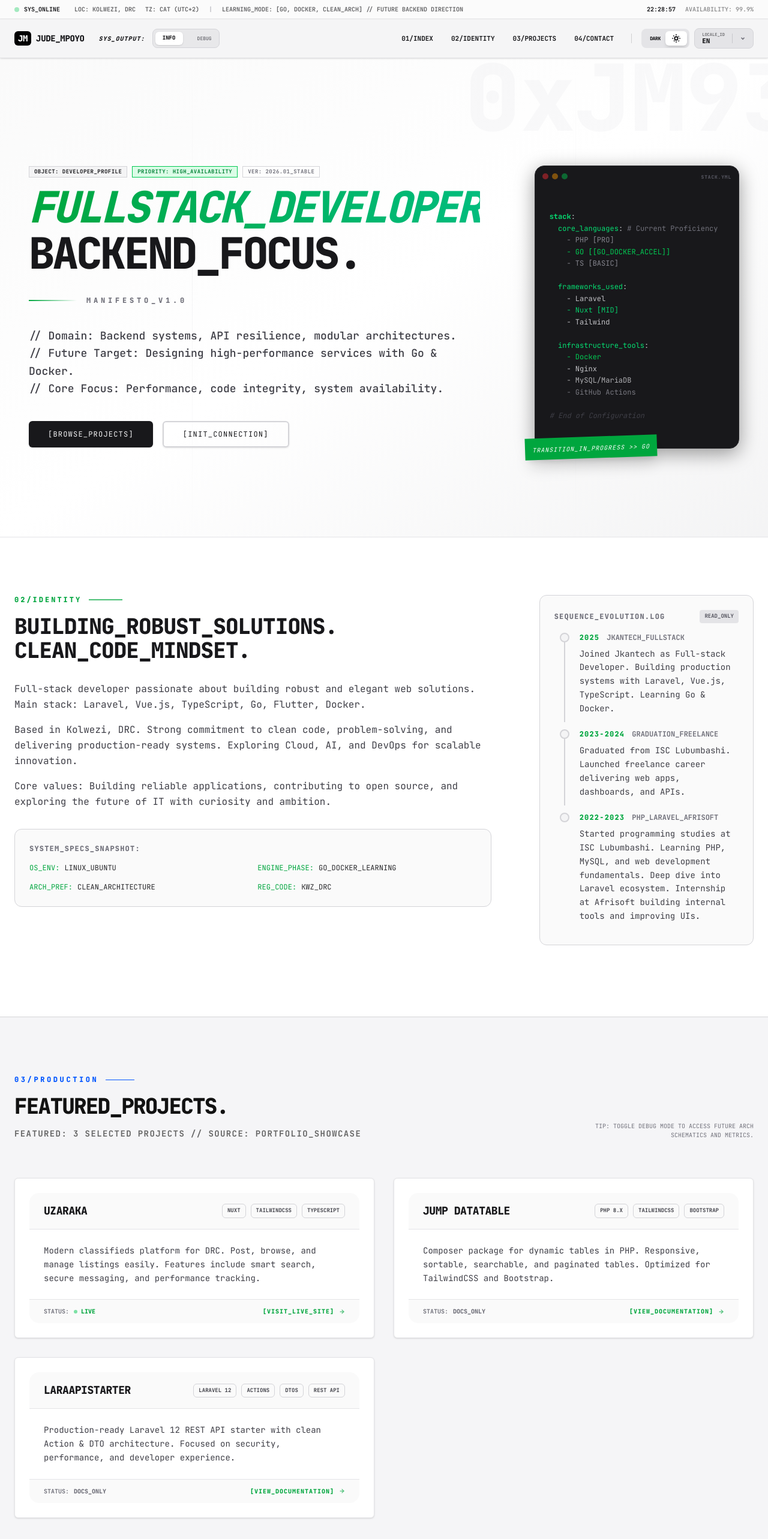
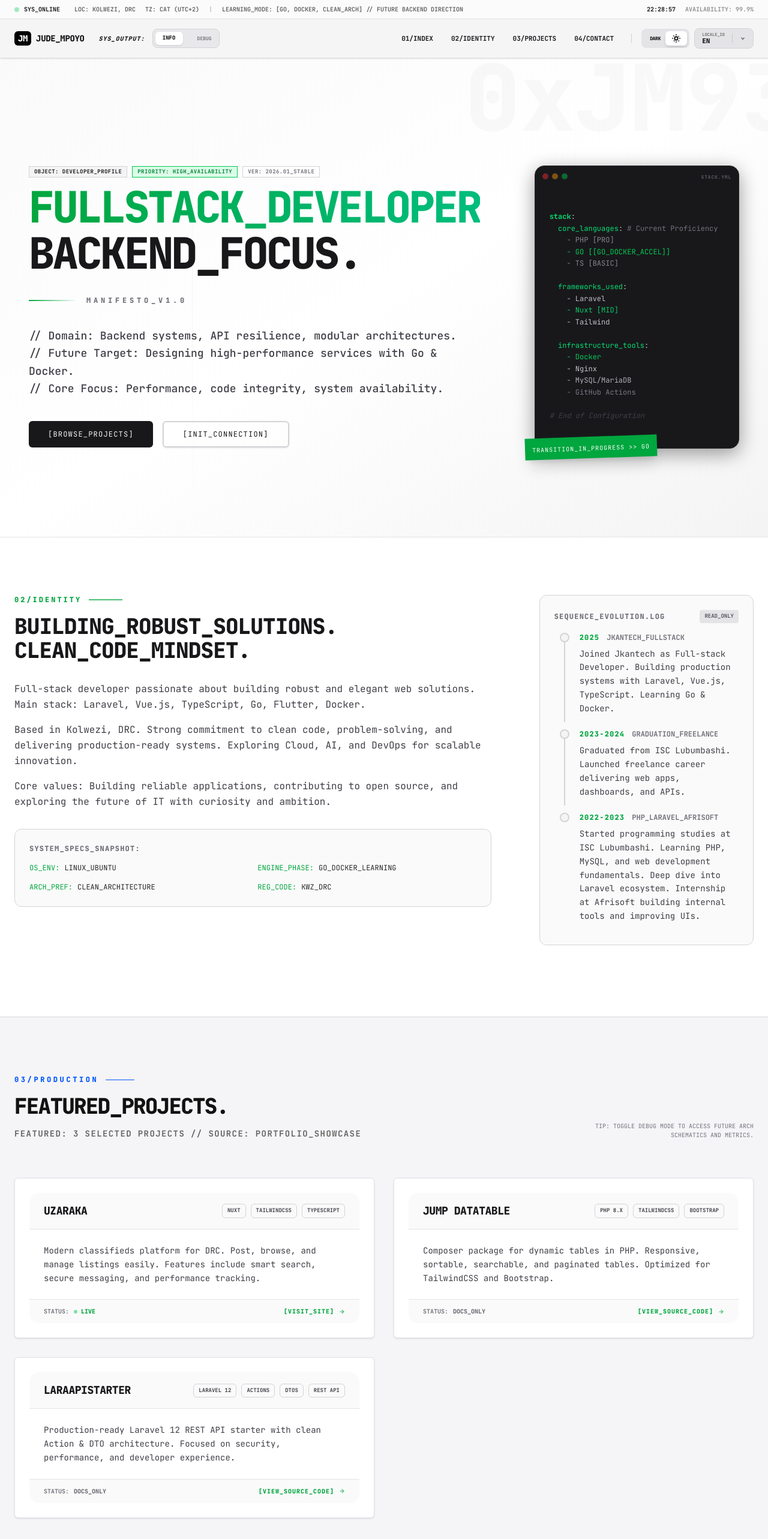
Before and after one commit to judempoyo/judempoyov3, a Nuxt app: page / in a window 1280 px wide. Shown: the top 2566 px of the page at 60% size. Built offline with nearby package versions, Linux system fonts and the light colour scheme.

Commit message:
fix : remove italic in hero section and rename ct_docs translationschange

```diff
--- a/app/pages/index.vue
+++ b/app/pages/index.vue
@@ -13,13 +13,21 @@ useHead({
     },
     // OpenGraph tags
     { property: "og:title", content: "Jude Mpoyo | Full-stack Developer" },
-    { property: "og:description", content: "Full-stack developer passionate about building robust web solutions. Laravel, Vue.js, TypeScript, Go, Flutter, Docker." },
+    {
+      property: "og:description",
+      content:
+        "Full-stack developer passionate about building robust web solutions. Laravel, Vue.js, TypeScript, Go, Flutter, Docker.",
+    },
     { property: "og:image", content: "/og-image.png" },
     { property: "og:type", content: "website" },
     // Twitter Card tags
     { name: "twitter:card", content: "summary_large_image" },
     { name: "twitter:title", content: "Jude Mpoyo | Full-stack Developer" },
-    { name: "twitter:description", content: "Full-stack developer passionate about building robust web solutions. Laravel, Vue.js, TypeScript, Go, Flutter, Docker." },
+    {
+      name: "twitter:description",
+      content:
+        "Full-stack developer passionate about building robust web solutions. Laravel, Vue.js, TypeScript, Go, Flutter, Docker.",
+    },
     { name: "twitter:image", content: "/og-image.png" },
   ],
 });
@@ -27,58 +35,72 @@ useHead({
 <template>
   <div class="font-mono">
     <section
-      class="relative min-h-screen pt-6 sm:pt-24 pb-16 px-6 border-b border-zinc-200 dark:border-zinc-800 overflow-hidden bg-gradient-to-br from-zinc-50 via-white to-zinc-100 dark:from-zinc-900 dark:via-zinc-900 dark:to-black shadow-xl sm:justify-center place-content-center" >
+      class="relative min-h-screen pt-6 sm:pt-24 pb-16 px-6 border-b border-zinc-200 dark:border-zinc-800 overflow-hidden bg-linear-to-br from-zinc-50 via-white to-zinc-100 dark:from-zinc-900 dark:via-zinc-900 dark:to-black shadow-xl sm:justify-center place-content-center"
+    >
       <div
-        class="absolute -top-12 -right-12 text-[12vw] font-black text-zinc-200 dark:text-zinc-800 opacity-20 select-none pointer-events-none">
+        class="absolute -top-12 -right-12 text-[12vw] font-black text-zinc-200 dark:text-zinc-800 opacity-20 select-none pointer-events-none"
+      >
         0xJM93
       </div>
 
       <div class="absolute inset-0 pointer-events-none opacity-10">
         <div
-          class="absolute top-0 left-1/4 w-px h-full bg-gradient-to-b from-transparent via-zinc-400 dark:via-zinc-600 to-transparent">
-        </div>
+          class="absolute top-0 left-1/4 w-px h-full bg-linear-to-b from-transparent via-zinc-400 dark:via-zinc-600 to-transparent"
+        ></div>
         <div
-          class="absolute top-0 right-1/4 w-px h-full bg-gradient-to-b from-transparent via-zinc-400 dark:via-zinc-600 to-transparent">
-        </div>
+          class="absolute top-0 right-1/4 w-px h-full bg-linear-to-b from-transparent via-zinc-400 dark:via-zinc-600 to-transparent"
+        ></div>
       </div>
 
-      <div class="container mx-auto max-w-[1400px] px-4 sm:px-6">
-        <div class="grid grid-cols-1 lg:grid-cols-12 gap-4 lg:gap-20 items-start lg:items-center">
+      <div class="container mx-auto max-w-350 px-4 sm:px-6">
+        <div
+          class="grid grid-cols-1 lg:grid-cols-12 gap-4 lg:gap-20 items-start lg:items-center"
+        >
           <div class="lg:col-span-8 space-y-4 lg:space-y-6 relative z-10">
             <div class="flex flex-wrap gap-2 mb-4">
               <span
-                class="px-2 py-0.5 border border-zinc-300 dark:border-zinc-700 bg-zinc-100 dark:bg-zinc-950 text-zinc-900 dark:text-zinc-100 text-[9px] font-bold uppercase tracking-wider">
+                class="px-2 py-0.5 border border-zinc-300 dark:border-zinc-700 bg-zinc-100 dark:bg-zinc-950 text-zinc-900 dark:text-zinc-100 text-[9px] font-bold uppercase tracking-wider"
+              >
                 Object: Developer_Profile
               </span>
               <span
-                class="px-2 py-0.5 border border-green-500 bg-green-100 dark:bg-green-800 text-green-700 dark:text-green-300 text-[9px] font-bold uppercase tracking-wider">
+                class="px-2 py-0.5 border border-green-500 bg-green-100 dark:bg-green-800 text-green-700 dark:text-green-300 text-[9px] font-bold uppercase tracking-wider"
+              >
                 Priority: High_Availability
               </span>
               <span
-                class="px-2 py-0.5 border border-zinc-300 bg-transparent text-zinc-500 dark:text-zinc-400 text-[9px] font-bold uppercase tracking-wider">
+                class="px-2 py-0.5 border border-zinc-300 bg-transparent text-zinc-500 dark:text-zinc-400 text-[9px] font-bold uppercase tracking-wider"
+              >
                 Ver: 2026.01_STABLE
               </span>
             </div>
 
             <div class="space-y-6">
               <h1
-                class="text-2xl sm:text-[2.5rem] md:text-5xl lg:text-6xl xl:text-7xl font-black tracking-tighter uppercase leading-[0.95] text-zinc-900 dark:text-zinc-100">
+                class="text-2xl sm:text-[2.5rem] md:text-5xl lg:text-6xl xl:text-7xl font-black tracking-tighter uppercase leading-[0.95] text-zinc-900 dark:text-zinc-100"
+              >
                 <span
-                  class="inline-block bg-gradient-to-r from-green-600 to-emerald-500 dark:from-green-400 dark:to-emerald-300 bg-clip-text text-transparent italic">{{
-                    t("hero.role_primary") }}</span>
+                  class="inline-block bg-linear-to-r from-green-600 to-emerald-500 dark:from-green-400 dark:to-emerald-300 bg-clip-text text-transparent"
+                  >{{ t("hero.role_primary") }}</span
+                >
                 <span class="block mt-2"> {{ t("hero.role_secondary") }}. </span>
               </h1>
               <div class="flex items-center gap-4 py-3">
-                <div class="h-0.5 w-20 bg-gradient-to-r from-green-600 to-transparent dark:from-green-400"></div>
-                <span class="text-xs font-black uppercase tracking-[0.4em] text-zinc-500 dark:text-zinc-400">
+                <div
+                  class="h-0.5 w-20 bg-linear-to-r from-green-600 to-transparent dark:from-green-400"
+                ></div>
+                <span
+                  class="text-xs font-black uppercase tracking-[0.4em] text-zinc-500 dark:text-zinc-400"
+                >
                   {{ t("hero.manifesto_ver") }}
                 </span>
               </div>
             </div>
 
-
             <div class="space-y-4">
-              <p class="text-sm md:text-base lg:text-lg leading-relaxed font-medium text-zinc-700 dark:text-zinc-300">
+              <p
+                class="text-sm md:text-base lg:text-lg leading-relaxed font-medium text-zinc-700 dark:text-zinc-300"
+              >
                 {{ t("hero.description_1") }} <br />
                 {{ t("hero.description_2", { target: "Go & Docker" }) }} <br />
                 {{ t("hero.description_3") }}
@@ -86,13 +108,17 @@ useHead({
             </div>
 
             <div class="flex flex-col sm:flex-row gap-4 pt-4">
-              <NuxtLink :to="localePath('/') + '#projects'"
-                class="inline-flex items-center justify-center h-11 px-8 min-w-[160px] bg-zinc-900 dark:bg-zinc-100 text-zinc-100 dark:text-zinc-900 text-xs uppercase tracking-widest rounded-md shadow-sm transform transition-all duration-200 ease-out hover:bg-green-600 hover:text-white dark:hover:text-white hover:scale-[1.03] active:scale-[0.97] focus:outline-none focus:ring-2 focus:ring-green-500 focus:ring-offset-2 dark:focus:ring-offset-zinc-900">
+              <NuxtLink
+                :to="localePath('/') + '#projects'"
+                class="inline-flex items-center justify-center h-11 px-8 min-w-40 bg-zinc-900 dark:bg-zinc-100 text-zinc-100 dark:text-zinc-900 text-xs uppercase tracking-widest rounded-md shadow-sm transform transition-all duration-200 ease-out hover:bg-green-600 hover:text-white dark:hover:text-white hover:scale-[1.03] active:scale-[0.97] focus:outline-none focus:ring-2 focus:ring-green-500 focus:ring-offset-2 dark:focus:ring-offset-zinc-900"
+              >
                 {{ t("hero.cta_services") }}
               </NuxtLink>
 
-              <NuxtLink :to="localePath('/') + '#contact'"
-                class="inline-flex items-center justify-center h-11 px-8 min-w-[160px] border-2 border-zinc-300 dark:border-zinc-700 text-xs uppercase tracking-widest text-zinc-900 dark:text-zinc-300 rounded-md shadow-sm transform transition-all duration-200 ease-out hover:border-zinc-900 dark:hover:border-green-500 hover:scale-[1.03] active:scale-[0.97] focus:outline-none focus:ring-2 focus:ring-green-500 focus:ring-offset-2 dark:focus:ring-offset-zinc-900">
+              <NuxtLink
+                :to="localePath('/') + '#contact'"
+                class="inline-flex items-center justify-center h-11 px-8 min-w-40 border-2 border-zinc-300 dark:border-zinc-700 text-xs uppercase tracking-widest text-zinc-900 dark:text-zinc-300 rounded-md shadow-sm transform transition-all duration-200 ease-out hover:border-zinc-900 dark:hover:border-green-500 hover:scale-[1.03] active:scale-[0.97] focus:outline-none focus:ring-2 focus:ring-green-500 focus:ring-offset-2 dark:focus:ring-offset-zinc-900"
+              >
                 {{ t("hero.cta_connect") }}
               </NuxtLink>
             </div>
@@ -101,8 +127,12 @@ useHead({
           <div class="lg:col-span-4 relative mt-8 lg:mt-0">
             <YAMLStack />
 
-            <div class="absolute -bottom-4 -left-4 bg-green-600 dark:bg-green-400 px-3 py-1.5 shadow-xl rotate-[-2deg]">
-              <span class="text-[10px] text-white dark:text-zinc-900 italic uppercase tracking-widest">
+            <div
+              class="absolute -bottom-4 -left-4 bg-green-600 dark:bg-green-400 px-3 py-1.5 shadow-xl -rotate-2"
+            >
+              <span
+                class="text-[10px] text-white dark:text-zinc-900  uppercase tracking-widest"
+              >
                 Transition_In_Progress >> Go
               </span>
             </div>
--- a/i18n/locales/en.json
+++ b/i18n/locales/en.json
@@ -100,8 +100,8 @@
       "infra": "Laravel 12 / Actions / DTOs / Security-First"
     },
     "cta_doc": "[Access_Doc]",
-    "cta_live": "[Visit_Live_Site]",
-    "cta_docs": "[View_Documentation]",
+    "cta_live": "[Visit_Site]",
+    "cta_docs": "[View_Source_Code]",
     "cta_footer": "Want to see more of my work?",
     "cta_github": "Explore My Code on GitHub"
   },
--- a/i18n/locales/fr.json
+++ b/i18n/locales/fr.json
@@ -101,7 +101,7 @@
     },
     "cta_doc": "[Accès_Doc]",
     "cta_live": "[Visiter_le_Site]",
-    "cta_docs": "[Voir_Documentation]",
+    "cta_docs": "[Voir_Code_Source]",
     "cta_footer": "Envie de voir plus de mon travail ?",
     "cta_github": "Explorer Mon Code sur GitHub"
   },
```
